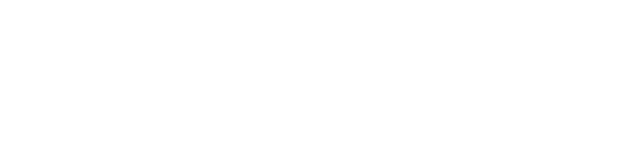
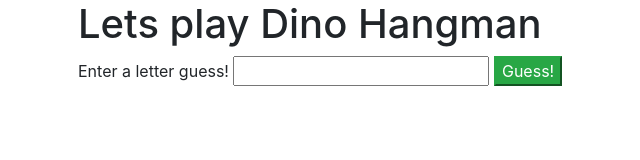
Before and after one commit to Gengur123/dino-hang-man, a website built with webpack: page src/index.html in a window 1280 px wide. Shown: the whole page, without its empty margins (7-647 px from the left). Built offline with nearby package versions, Linux system fonts and the light colour scheme.

Commit message:
Added a button to HTML
Co-authored-by: Brandon Eads <brandon181989@hotmail.com>

```diff
--- a/src/index.html
+++ b/src/index.html
@@ -1,9 +1,14 @@
 <!DOCTYPE html>
-<html lang="en">
+<html lang="en-US">
 <head>
-  <title>title</title>
+  <title>Dino Hangman</title>
 </head>
 <body>
-
+  <div class="container">
+    <h1>Lets play Dino Hangman</h1>
+    <label for="letter">Enter a letter guess!</label>
+    <input type="text" name="guess" id="letter">
+    <button class="btn-success" id="userGuess">Guess!</button>
+  </div>
 </body>
 </html>
```
